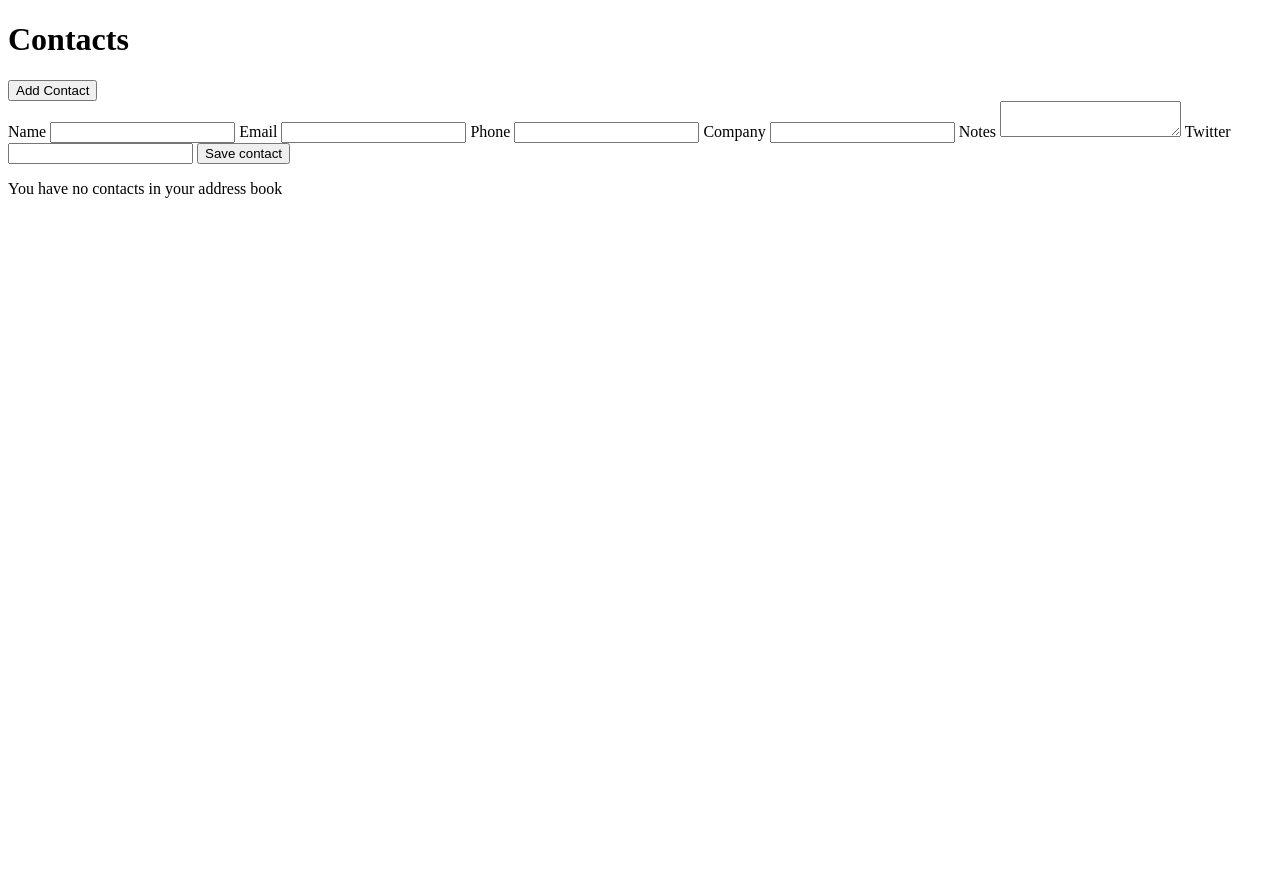
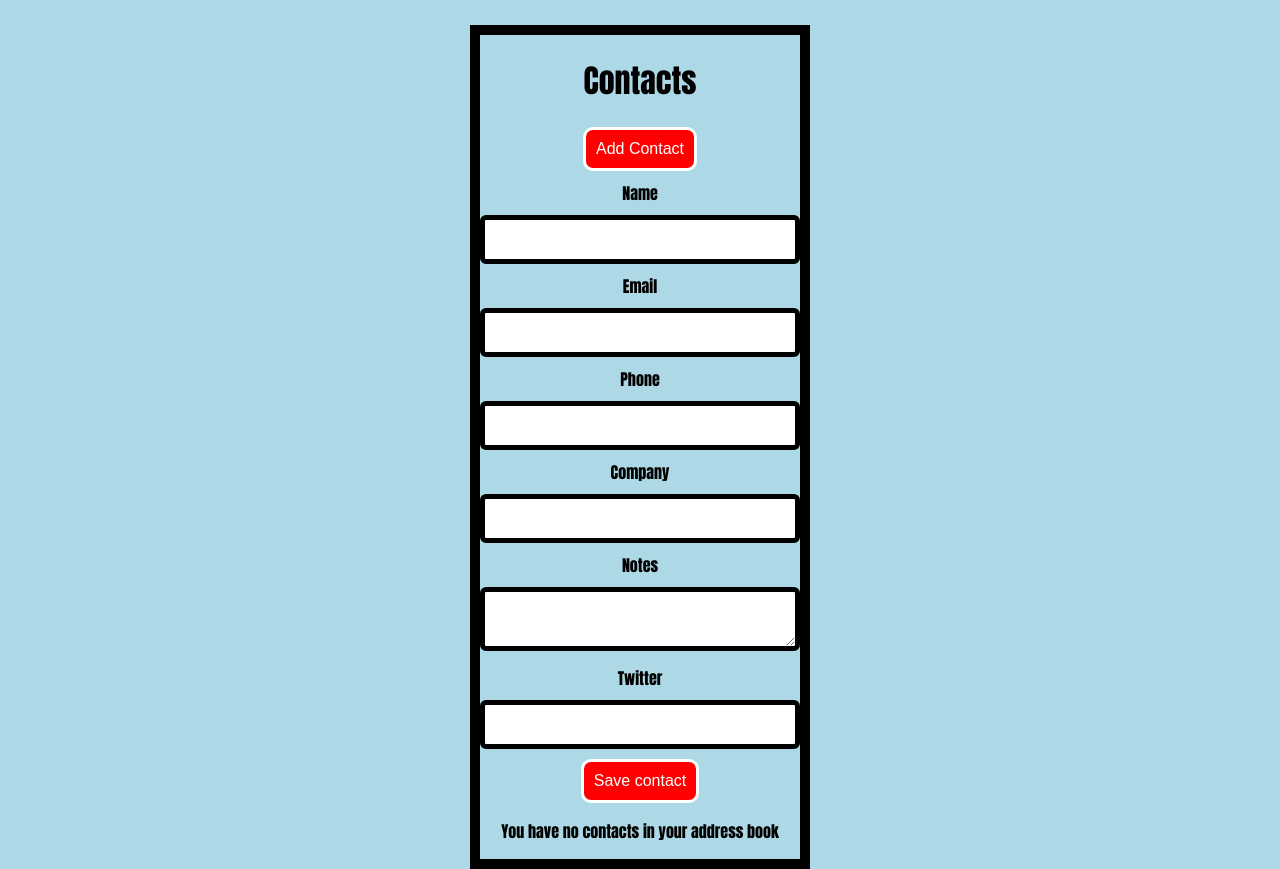
Before and after one commit to elvitak/address_book_challenge, a website: page src/index.html in a window 1280 px wide. Both pictures are taken after a click on the button "Add Contact". Before the commit the page ends 800 px from the top, so only its background shows below. Drawn offline with Linux system fonts and the light colour scheme.

Commit message:
Pass all tests functions as expected stores in local storage ugly design

```diff
--- /dev/null
+++ b/src/assets/css/style.css
@@ -0,0 +1,65 @@
+body {
+font-family: Impact, Haettenschweiler, 'Arial Narrow Bold', sans-serif;
+background-color: lightblue;
+margin: auto;
+margin-top: 25px;
+width: 25%;
+border: 10px solid black;
+text-align: center;
+}
+
+input[type="text"] {
+    width: 100%;
+    padding: 12px 1px;
+    margin: 10px 0;
+    display: inline-block;
+    border: 5px solid black;
+    border-radius: 6px;
+    box-sizing: border-box;
+
+}
+input[type="email"] {
+width: 100%;
+padding: 12px 1px;
+margin: 10px 0;
+display: inline-block;
+border: 5px solid black;
+border-radius: 6px;
+box-sizing: border-box;
+
+}
+textarea[type="text"] {
+    width: 100%;
+    padding: 12px 1px;
+    margin: 10px 0;
+    display: inline-block;
+    border: 5px solid black;
+    border-radius: 6px;
+    box-sizing: border-box;
+}
+
+button {
+    margin-bottom: 10px;
+    background-color: red;
+    border: solid;
+    color: white;
+    padding: 10px 10px;
+    text-align: center;
+    text-decoration: none;
+    display: inline-block;
+    font-size: 16px;
+    border-radius: 10px;
+
+}
+input[type="submit"] {
+
+    background-color: red;
+    border: solid;
+    color: white;
+    padding: 10px;
+    text-align: center;
+    text-decoration: none;
+    display: inline-block;
+    font-size: 16px;
+    border-radius: 10px;
+}
--- a/src/index.html
+++ b/src/index.html
@@ -4,6 +4,7 @@
 	<meta  charset="UTF-8">
 	<meta  name="viewport"  content="width=device-width, initial-scale=1.0">
 	<meta  http-equiv="X-UA-Compatible"  content="ie=edge">
+	<link rel="stylesheet" href="./assets/css/style.css">
 	<title>Address book</title>
 </head>
 
```
